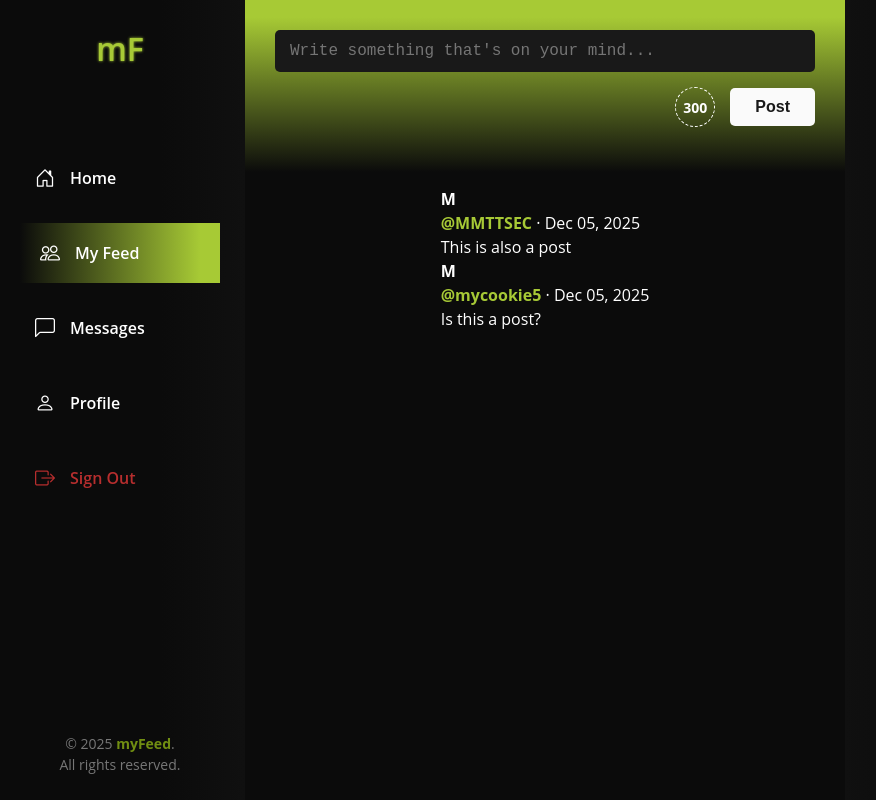
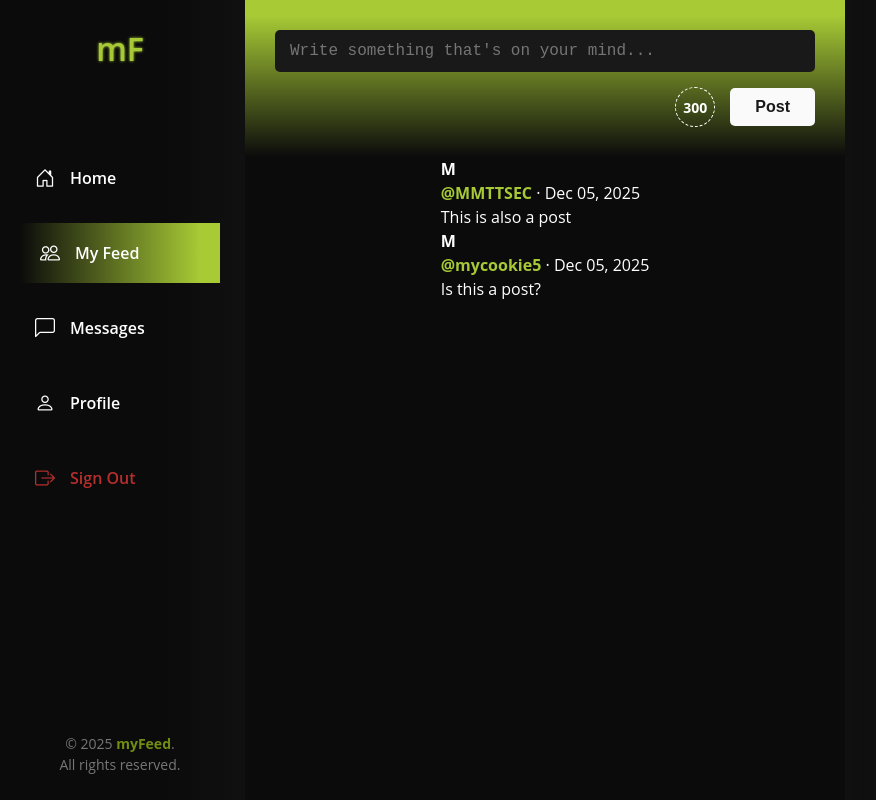
Before and after one commit to MMTTSEC/myfeed, a React app in the folder frontend/: page /feed in a window 1280 px wide. Shown: the whole page, without its empty margins (95-971 px from the left). Built offline with nearby package versions, Linux system fonts and the light colour scheme; the HTML template or start-up script is replaced by a standard one; a web font is replaced by a local one.

Commit message:
Updated some paddings of the writePost component.

```diff
--- a/frontend/src/styles/writepost.css
+++ b/frontend/src/styles/writepost.css
@@ -3,7 +3,7 @@
   min-height: 100px;
   width: 100%;
   padding: var(--spacing-big);
-  margin-bottom: var(--spacing-big);
+  padding-bottom: 0;
 }
 
 .write-post-container .write-post-form {
```
